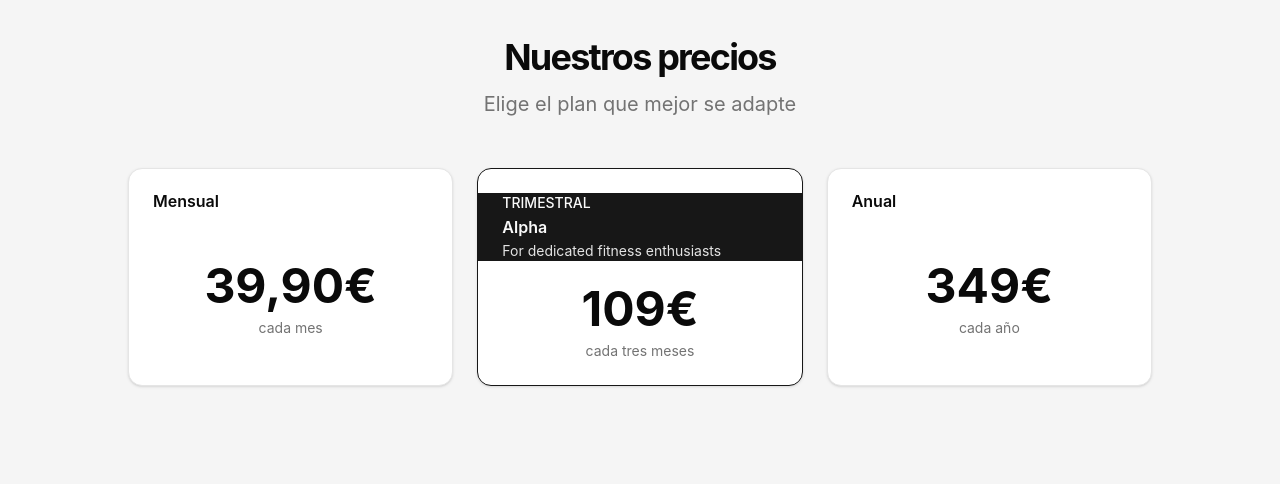
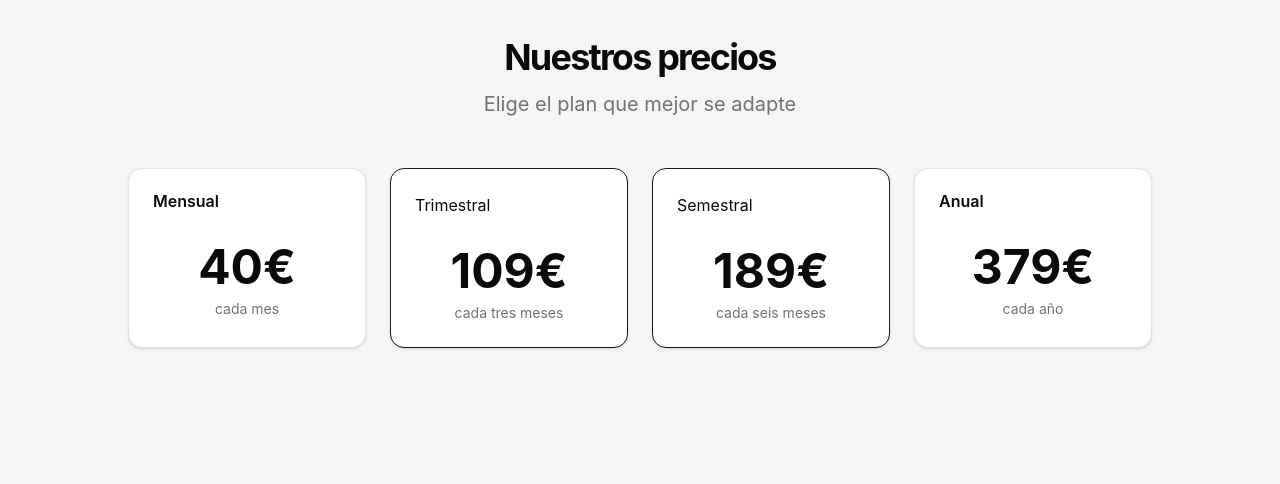
Before and after one commit to josepitarch/wolfgym, a Next.js app: page / in a window 1280 px wide. Shown: the part 1860-2344 px from the top of the page. Built offline with nearby package versions, Linux system fonts and the light colour scheme.

Commit message:
feat: upgrade pricings

```diff
--- a/src/app/page.jsx
+++ b/src/app/page.jsx
@@ -160,38 +160,44 @@ export default function GymLanding() {
                 </p>
               </div>
             </div>
-            <div className="mx-auto grid max-w-5xl gap-6 py-12 md:grid-cols-3">
+            <div className="mx-auto grid max-w-5xl gap-6 py-12 md:grid-cols-4">
               <Card className="flex flex-col">
                 <CardHeader>
                   <CardTitle>Mensual</CardTitle>
                 </CardHeader>
                 <CardContent className="flex-1 flex flex-col items-center justify-center">
-                  <div className="text-5xl font-bold mb-2">39,90€</div>
+                  <div className="text-5xl font-bold mb-2">40€</div>
                   <div className="text-sm text-muted-foreground">cada mes</div>
                 </CardContent>
+              </Card>
 
-              </Card>
               <Card className="flex flex-col border-primary">
-                <CardHeader className="bg-primary text-primary-foreground">
-                  <div className="text-sm font-medium uppercase">Trimestral</div>
-                  <CardTitle className="text-primary-foreground">Alpha</CardTitle>
-                  <CardDescription className="text-primary-foreground/90">
-                    For dedicated fitness enthusiasts
-                  </CardDescription>
+                <CardHeader>
+                  <div>Trimestral</div>
                 </CardHeader>
                 <CardContent className="flex-1 flex flex-col items-center justify-center">
                   <div className="text-5xl font-bold mb-2">109€</div>
                   <div className="text-sm text-muted-foreground">cada tres meses</div>
                 </CardContent>
+              </Card>
 
+              <Card className="flex flex-col border-primary">
+                <CardHeader>
+                  <div>Semestral</div>
+                </CardHeader>
+                <CardContent className="flex-1 flex flex-col items-center justify-center">
+                  <div className="text-5xl font-bold mb-2">189€</div>
+                  <div className="text-sm text-muted-foreground">cada seis meses</div>
+                </CardContent>
               </Card>
+
               <Card className="flex flex-col">
                 <CardHeader>
                   <CardTitle>Anual</CardTitle>
 
                 </CardHeader>
                 <CardContent className="flex-1 flex flex-col items-center justify-center">
-                  <div className="text-5xl font-bold mb-2">349€</div>
+                  <div className="text-5xl font-bold mb-2">379€</div>
                   <div className="text-sm text-muted-foreground">cada año</div>
                 </CardContent>
 
```
